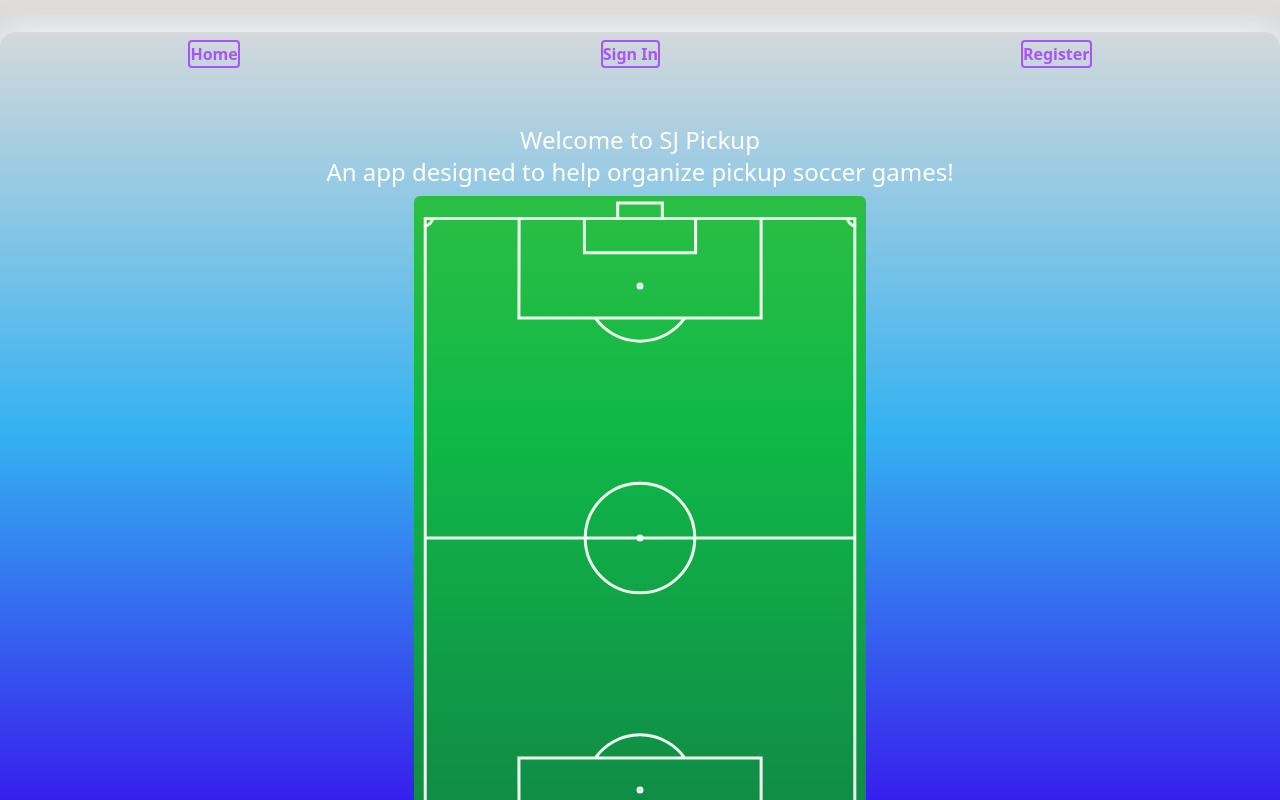
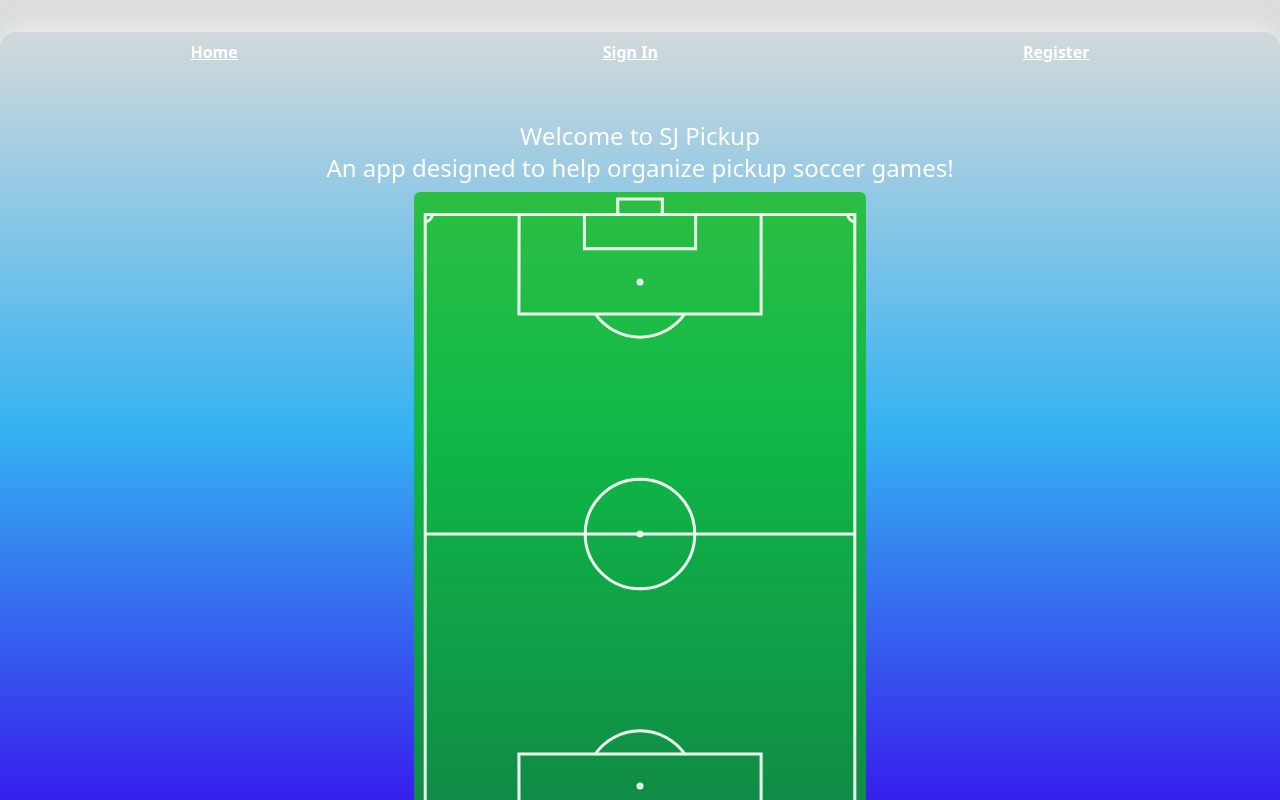
Before and after one commit to nme22/pickup-project, a Next.js app: page / in a window 1280 px wide. Shown: the top 800 px of the page. Built offline with nearby package versions, Linux system fonts and the light colour scheme.

Commit message:
changing background colors of buttons on hover

```diff
--- a/src/app/page.tsx
+++ b/src/app/page.tsx
@@ -17,7 +17,7 @@ export default function Home() {
 
             <button
                type="button"
-               className="rounded border-2 border-neutral-50 px-7 pb-[8px] pt-[10px] text-sm font-medium uppercase leading-normal text-neutral-50 transition duration-150 ease-in-out hover:border-neutral-100 hover:bg-neutral-500 hover:bg-opacity-10 hover:text-neutral-100 focus:border-neutral-100 focus:text-neutral-100 focus:outline-none focus:ring-0 active:border-neutral-200 active:text-neutral-200 dark:hover:bg-neutral-100 dark:hover:bg-opacity-10"
+               className="rounded border-2 bg-gradient-to-l border-neutral-50 px-7 pb-[8px] pt-[10px] text-sm font-medium uppercase leading-normal text-neutral-50 transition duration-150 ease-in-out hover:border-neutral-100 hover:from-emerald-400 hover:to-blue-400 hover:bg-opacity-10 hover:text-neutral-100 focus:border-neutral-100 focus:text-neutral-100 focus:outline-none focus:ring-0 active:border-neutral-200 active:text-neutral-200 dark:hover:bg-neutral-100 dark:hover:bg-opacity-10"
             >
                <Link href="/sign-in">Organize a Game!</Link>
             </button>
--- a/src/components/Navbar.tsx
+++ b/src/components/Navbar.tsx
@@ -2,14 +2,23 @@ import Link from 'next/link';
 
 export default function Navbar() {
    return (
-      <nav className="flex justify-around p-2 font-semibold text-purple-500">
-         <Link href="/" className="border-2 border-purple-500 rounded">
+      <nav className="flex justify-around p-2 font-semibold text-white underline">
+         <Link
+            href="/"
+            className="rounded bg-gradient-to-l hover:from-emerald-400 hover:to-blue-400"
+         >
             Home
          </Link>
-         <Link href="/sign-in" className="border-2 border-purple-500 rounded">
+         <Link
+            href="/sign-in"
+            className="rounded bg-gradient-to-l hover:from-emerald-400 hover:to-blue-400"
+         >
             Sign In
          </Link>
-         <Link href="/sign-up" className="border-2 border-purple-500 rounded">
+         <Link
+            href="/sign-up"
+            className="rounded bg-gradient-to-l hover:from-emerald-400 hover:to-blue-400"
+         >
             Register
          </Link>
       </nav>
```
